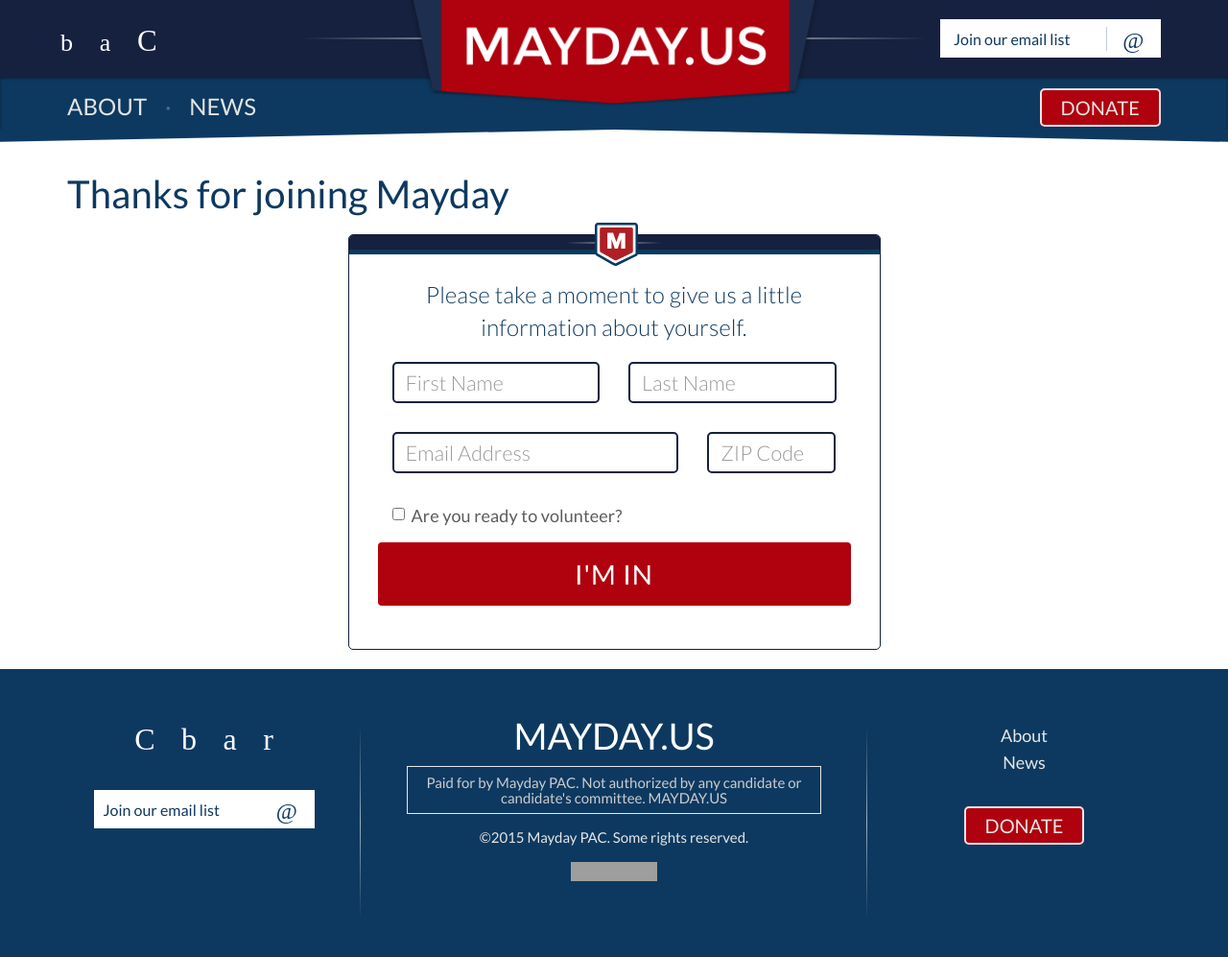
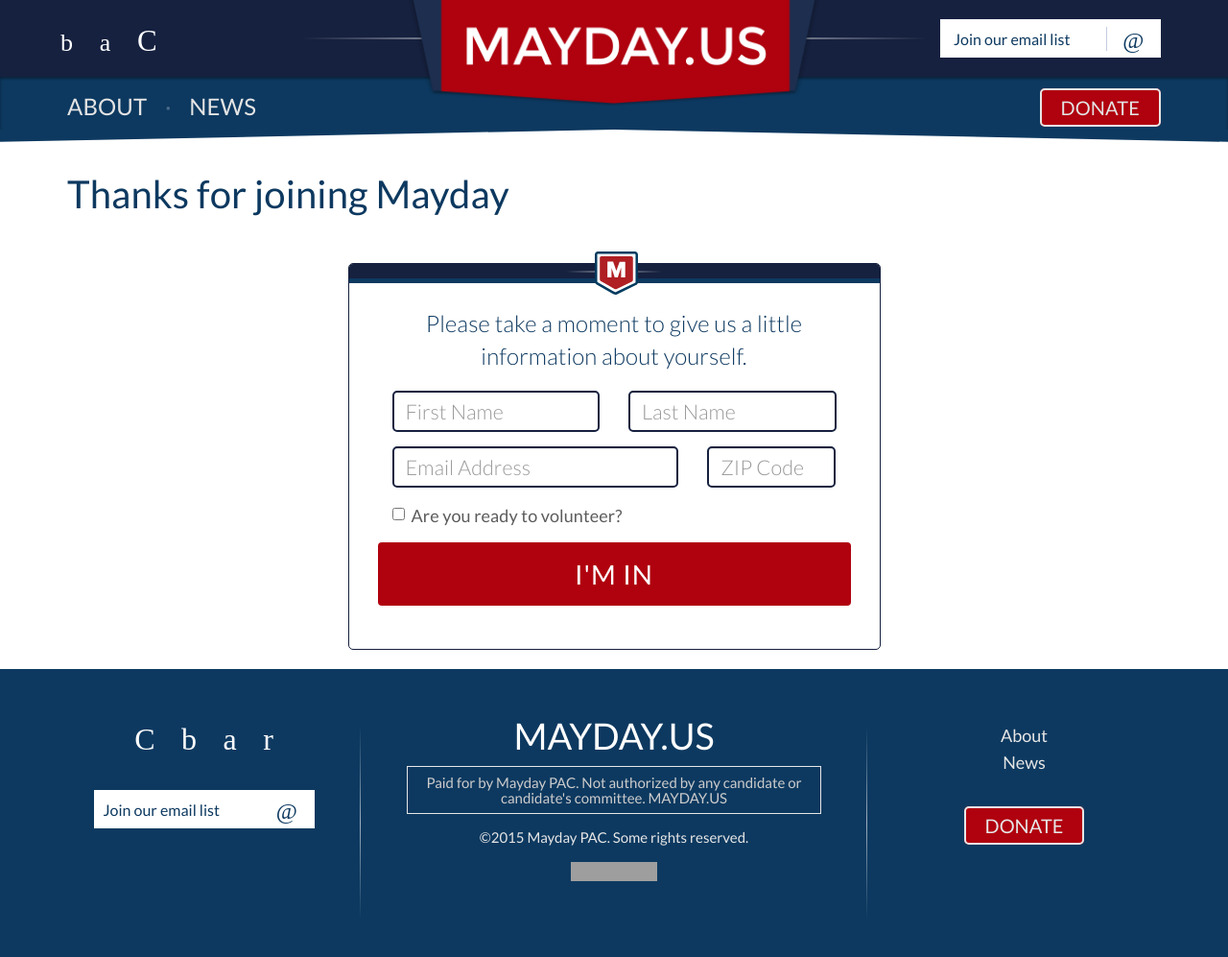
Before and after one commit to MayOneUS/mayday-2.0-frontend, a Jekyll site: the page built from sign_up.html, in a window 1280 px wide. Shown: the whole page at 96% size. Built offline with Jekyll 4.4.1, drawn with Linux system fonts in a browser that asks for light colours; nearby versions of some CDN libraries; some web fonts are replaced; grey boxes are pictures that could not be loaded.

Commit message:
CSS/HTML: minor signup page fixes

```diff
--- a/_sass/_panels_modals.scss
+++ b/_sass/_panels_modals.scss
@@ -113,7 +113,7 @@
   form {
     margin: 25px 15px 0 15px;
     padding-bottom: 15px;
-    input[type=text] {
+    input[type=text], input[type=email] {
       font-size: 22px;
       width: 100%;
       border: 2px solid $navy-blue-color;
--- a/_sass/_signup.scss
+++ b/_sass/_signup.scss
@@ -4,6 +4,11 @@
 
 .sign-up{
 
+  @include large-desktop {
+    h1{
+      margin-bottom: 50px;
+    }
+  }
   .action-panel.with-shield .panel-icon .img-responsive {
     @include tablet {
       top: -12px;
@@ -15,7 +20,6 @@
 
   form {
     text-align: center;
-    //border: 2px $navy-blue-color solid;
     border-radius: 5px;
     float:none;
     margin:25px auto 0px;
@@ -35,10 +39,10 @@
       padding:0 20px;
     }
 
-    input[type=text] {
+    input[type=text],  input[type=email]{
       border: 2px $navy-blue-color solid;
       border-radius: 5px;
-      //padding: 20px 10px;
+      margin-bottom: 0;
       height: 43px;
       font-size: 120%;
       font-weight: 300;
```
